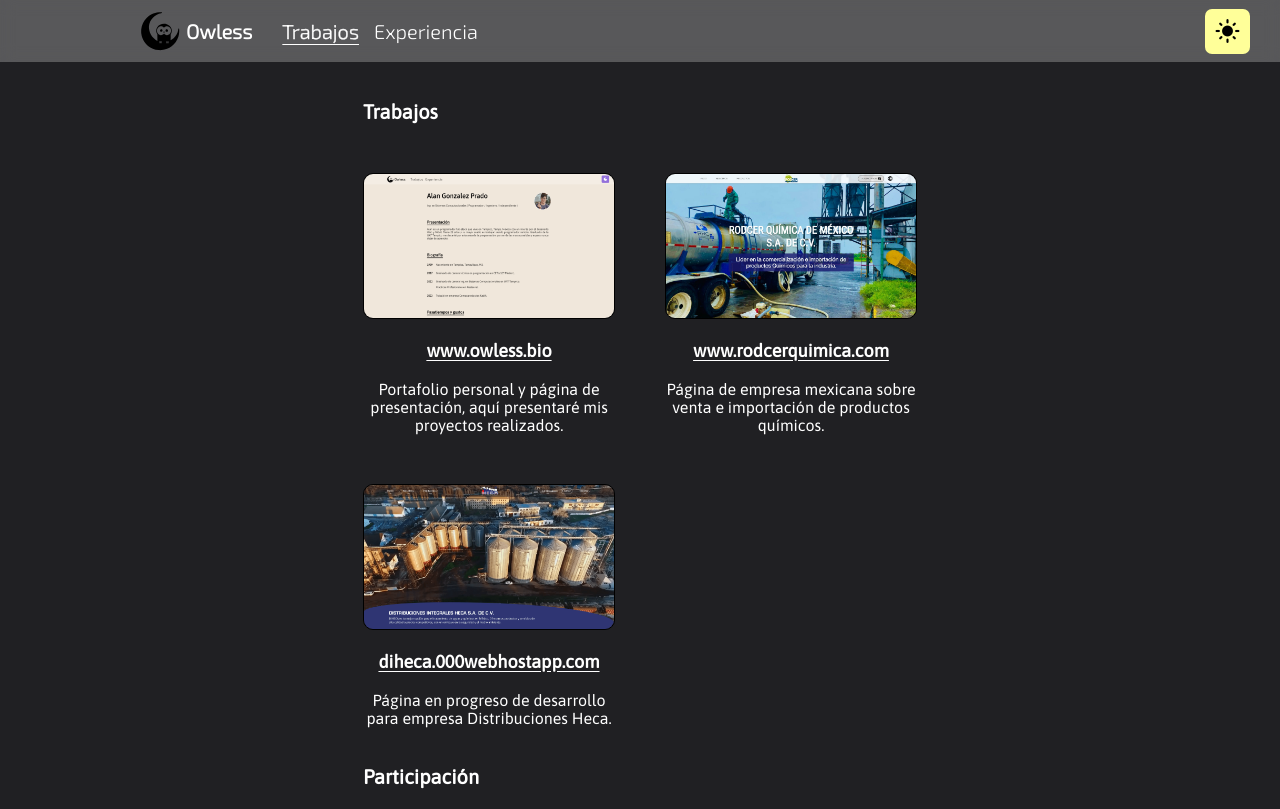
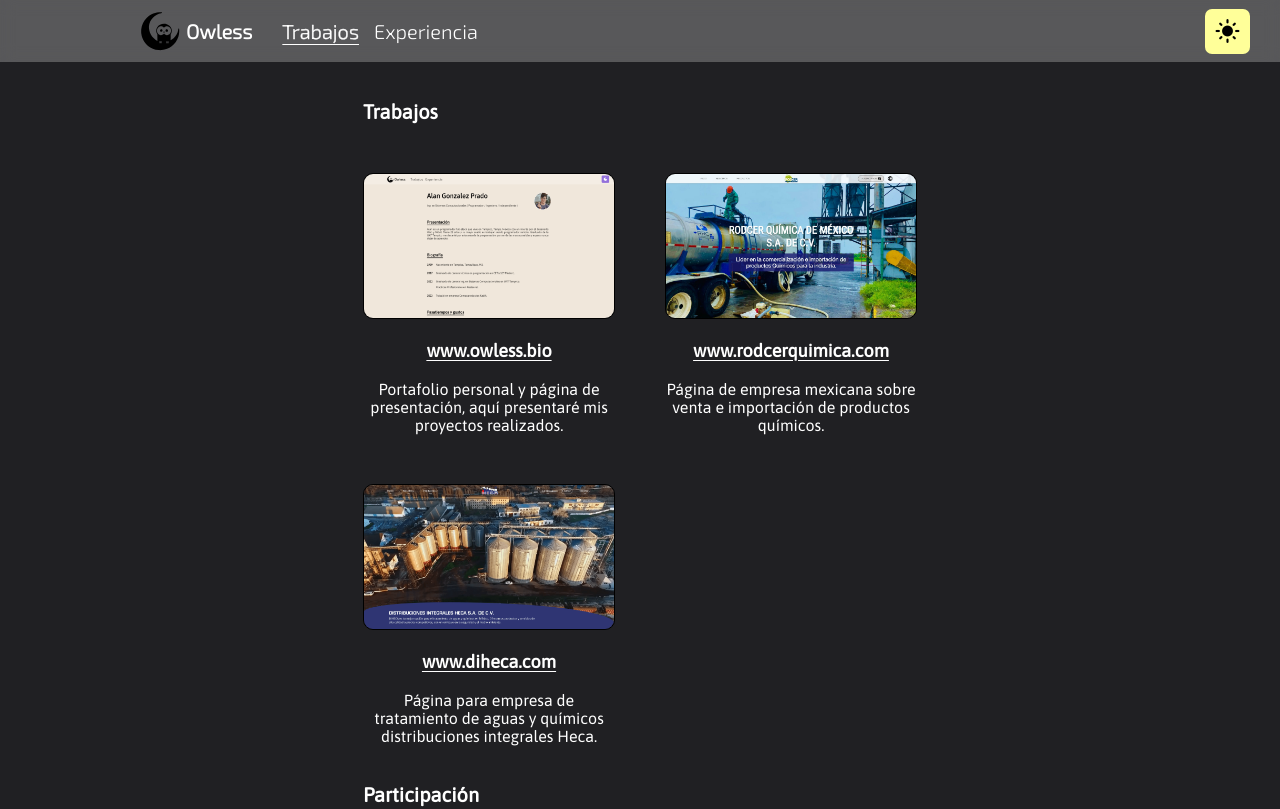
Before and after one commit to AlanGPrado/owless, an Angular app: page /trabajos in a window 1280 px wide. Shown: the top 809 px of the page. Built offline with nearby package versions, Linux system fonts and the light colour scheme.

Commit message:
heca-info-live

```diff
--- a/src/app/pages/trabajos/trabajos.component.html
+++ b/src/app/pages/trabajos/trabajos.component.html
@@ -16,8 +16,8 @@
       </div>
       <div class="container-pages">
         <img class="img-pages" src="assets/diheca_website.png" alt="">
-        <p class="legend-pages"><a class="redirect" href="https://diheca.000webhostapp.com/" target="_blank"><strong>diheca.000webhostapp.com</strong></a></p>
-        <p>P&aacute;gina en progreso de desarrollo para empresa Distribuciones Heca.</p>
+        <p class="legend-pages"><a class="redirect" href="https://www.diheca.com/" target="_blank"><strong>www.diheca.com</strong></a></p>
+        <p>P&aacute;gina para empresa de tratamiento de aguas y químicos distribuciones integrales Heca.</p>
       </div>
     </div>
     <br>
```
